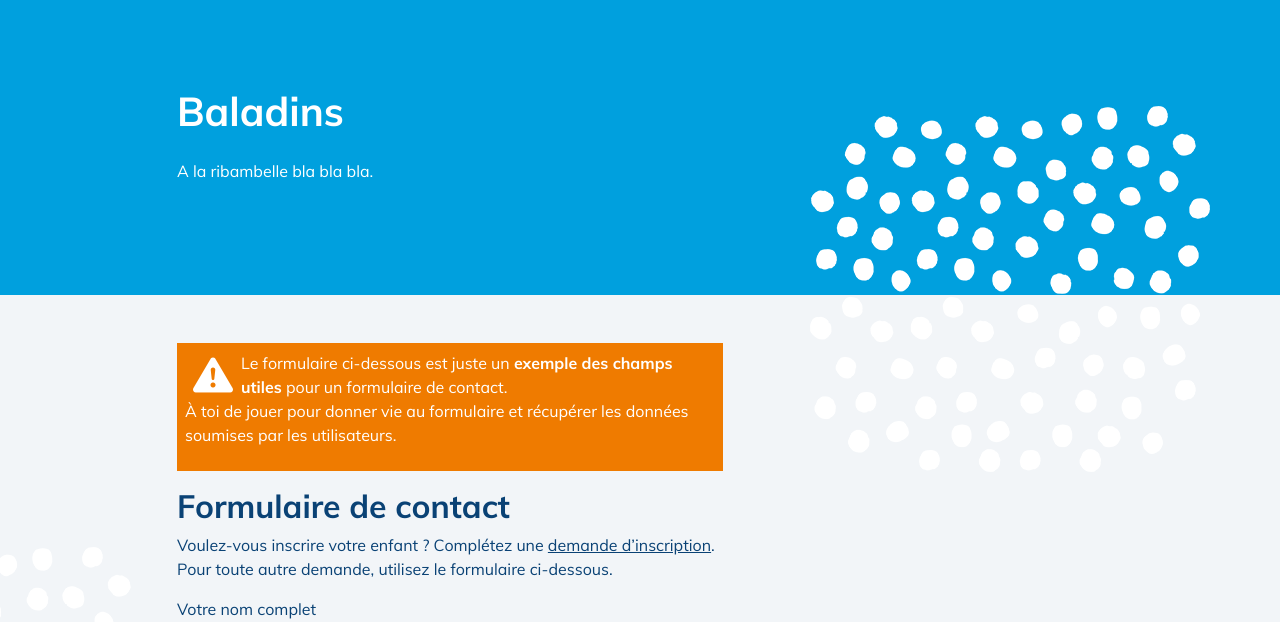
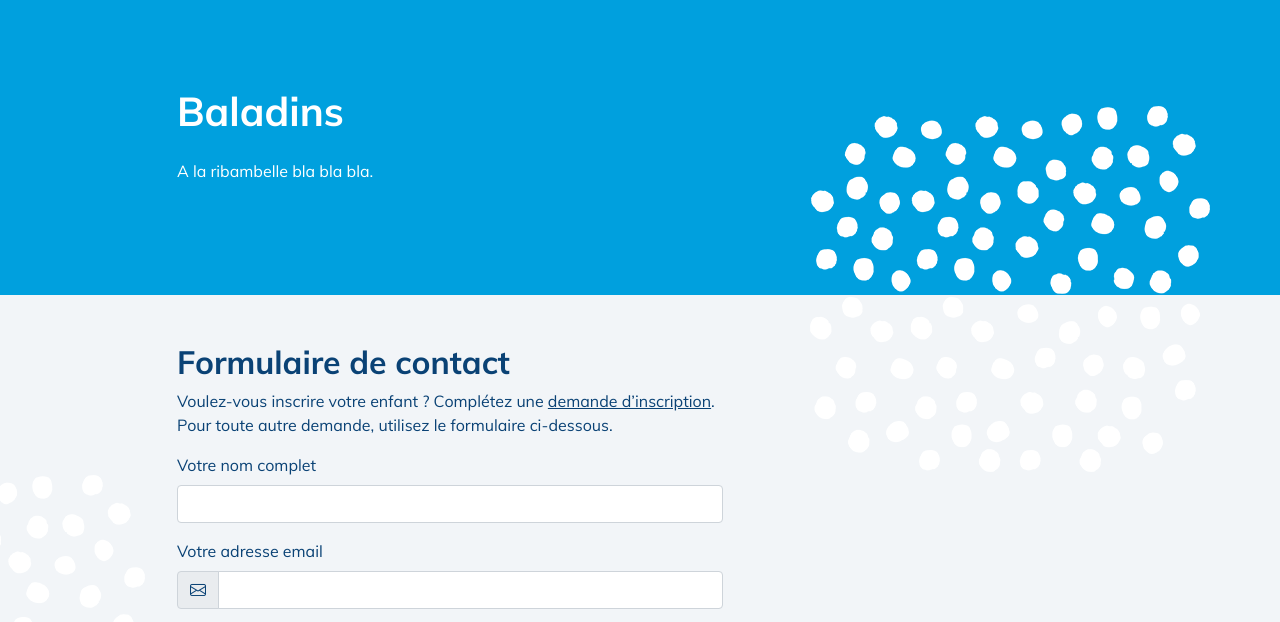
Before and after one commit to Sifaka05/site-unite, a website: page baladins.html in a window 1280 px wide. Shown: the part 153-775 px from the top of the page. Drawn offline with nearby package versions, Linux system fonts and the light colour scheme.

Commit message:
Remove example message from contact form
Removed warning message from contact form section.

```diff
--- a/baladins.html
+++ b/baladins.html
@@ -70,12 +70,7 @@
             <div class="row mt-5">
                 <div class="col-md-6 offset-md-1 topping-baladins topping-white topping-middle topping-left-outside topping-large  mb-5">
                     <div class="above-topping">
-                        <div class="mb-3 p-2 bg-warning">
-                            <div class="float-start"><i class="bi-exclamation-triangle-fill display-6 px-2"></i></div>
-                            <p>Le formulaire ci-dessous est juste un <strong>exemple des champs utiles</strong>
-                                pour un formulaire de contact. <br>
-                                À toi de jouer pour donner vie au formulaire et récupérer les données soumises par les utilisateurs.</p>
-                        </div>
+
 
                         <h2>Formulaire de contact</h2>
 
```
